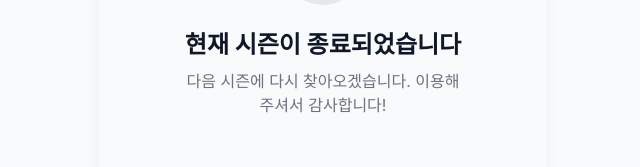
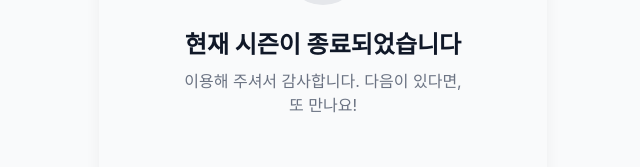
Before and after one commit to CSH2315/NoteSignal, a React (Vite) app: page /next-season in a window 1280 px wide. Shown: the part 419-586 px from the top of the page, without its empty margins (317-957 px from the left). Built offline with nearby package versions, Linux system fonts and the light colour scheme; no server answers; the database is empty.

Commit message:
chore: 일부 표현 수정

```diff
--- a/src/components/layout/MobileLayout.tsx
+++ b/src/components/layout/MobileLayout.tsx
@@ -21,7 +21,7 @@ export default function MobileLayout({ children }: { children: ReactNode }) {
           </div>
           <footer className="w-full text-center pb-28 pt-10 px-4 mt-auto">
             <p className="text-[11px] text-gray-400 leading-relaxed">
-              이용에 불편함 또는 문의사항이 있을 경우<br />
+              이용에 불편함 또는 문의사항이 있거나, 피드백 주실 것이 있다면<br />
               <a href="mailto:notesignaldev@gmail.com" className="font-semibold underline hover:text-brand-500 transition-colors">notesignaldev@gmail.com</a> 으로 연락바랍니다.
             </p>
             <div className="flex items-center justify-center gap-3 mt-3">
--- a/src/pages/LandingPage.tsx
+++ b/src/pages/LandingPage.tsx
@@ -77,9 +77,6 @@ export default function LandingPage() {
           transition={{ duration: 0.8, delay: 0.8, ease: "easeOut" }}
           className="flex flex-col items-center w-full"
         >
-          <p className="text-gray-500 text-sm max-w-[300px] leading-relaxed mb-8">
-            현재 테스트 운영 기간으로, 정식 오픈은 5월 13일입니다.
-          </p>
 
           {/* Action Buttons */}
           <div className="flex flex-col w-full gap-4">
--- a/src/pages/NextSeasonPage.tsx
+++ b/src/pages/NextSeasonPage.tsx
@@ -34,8 +34,8 @@ export default function NextSeasonPage() {
       </h1>
       <p className="text-gray-500 mb-8 max-w-[280px]">
         {isScheduled
-          ? '새로운 인연이 곧 찾아옵니다. 조금만 기다려주세요!'
-          : '다음 시즌에 다시 찾아오겠습니다. 이용해주셔서 감사합니다!'}
+          ? '조금만 기다려주세요!'
+          : '이용해 주셔서 감사합니다. 다음이 있다면, 또 만나요!'}
       </p>
       {isScheduled && (
         <div className="p-6 bg-white rounded-2xl border border-gray-100 shadow-sm w-full max-w-sm">
```
